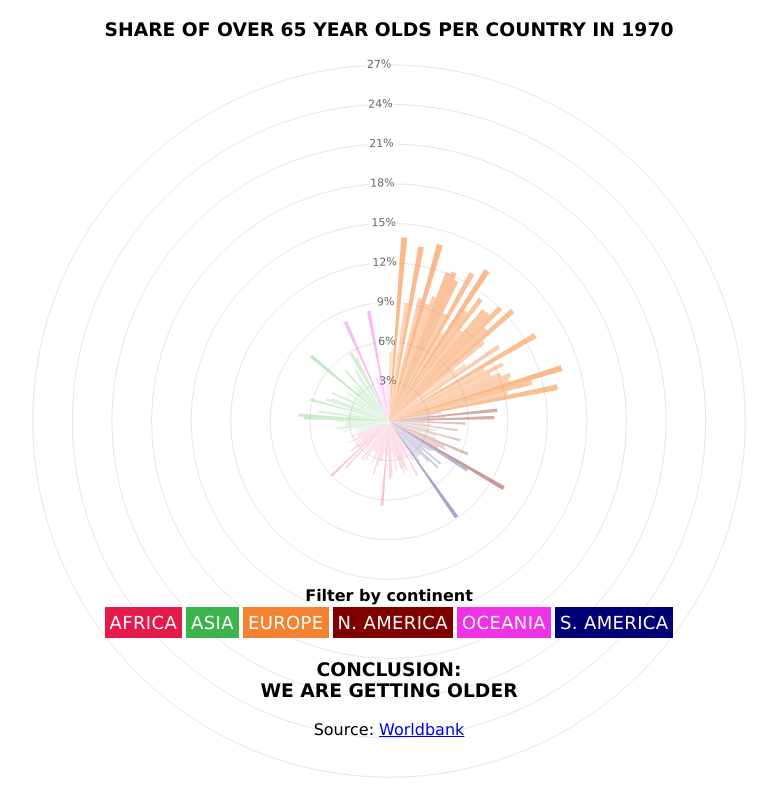
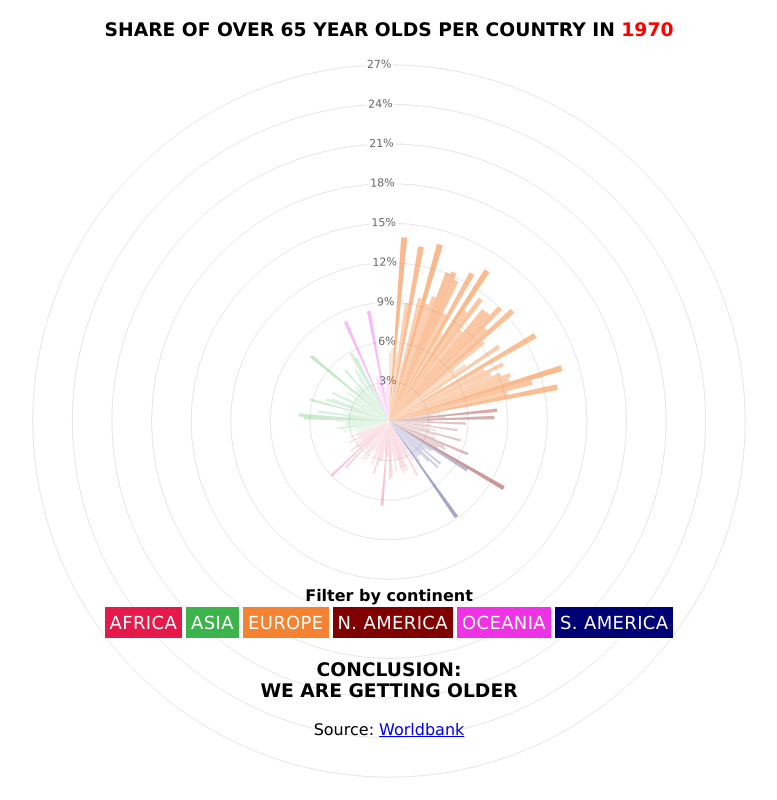
Before and after one commit to ebuddj/2019-elderly, a React app: page / in a window 1280 px wide. Shown: the whole page, without its empty margins (251-1028 px from the left). Built offline with nearby package versions, Linux system fonts and the light colour scheme; a web font is replaced by a local one.

Commit message:
Highlighted current year

```diff
--- a/src/jsx/App.jsx
+++ b/src/jsx/App.jsx
@@ -171,7 +171,7 @@ class App extends Component {
     let active;
     return (
       <div className={style.app}>
-        <h3>Share of over 65 year olds per country in {this.state.year}</h3>
+        <h3>Share of over 65 year olds per country in <span>{this.state.year}</span></h3>
         <div className={style.chart_container}>
           <Polar data={this.state.data} options={options} width={size} height={size} />
           <legend>
--- a/src/styles/styles.less
+++ b/src/styles/styles.less
@@ -23,6 +23,9 @@ body {
     font-family: verdana;
     text-align: center;
     text-transform: uppercase;
+    span {
+      color: #f00;
+    }
   }
   .chart_container {
     canvas {
```
